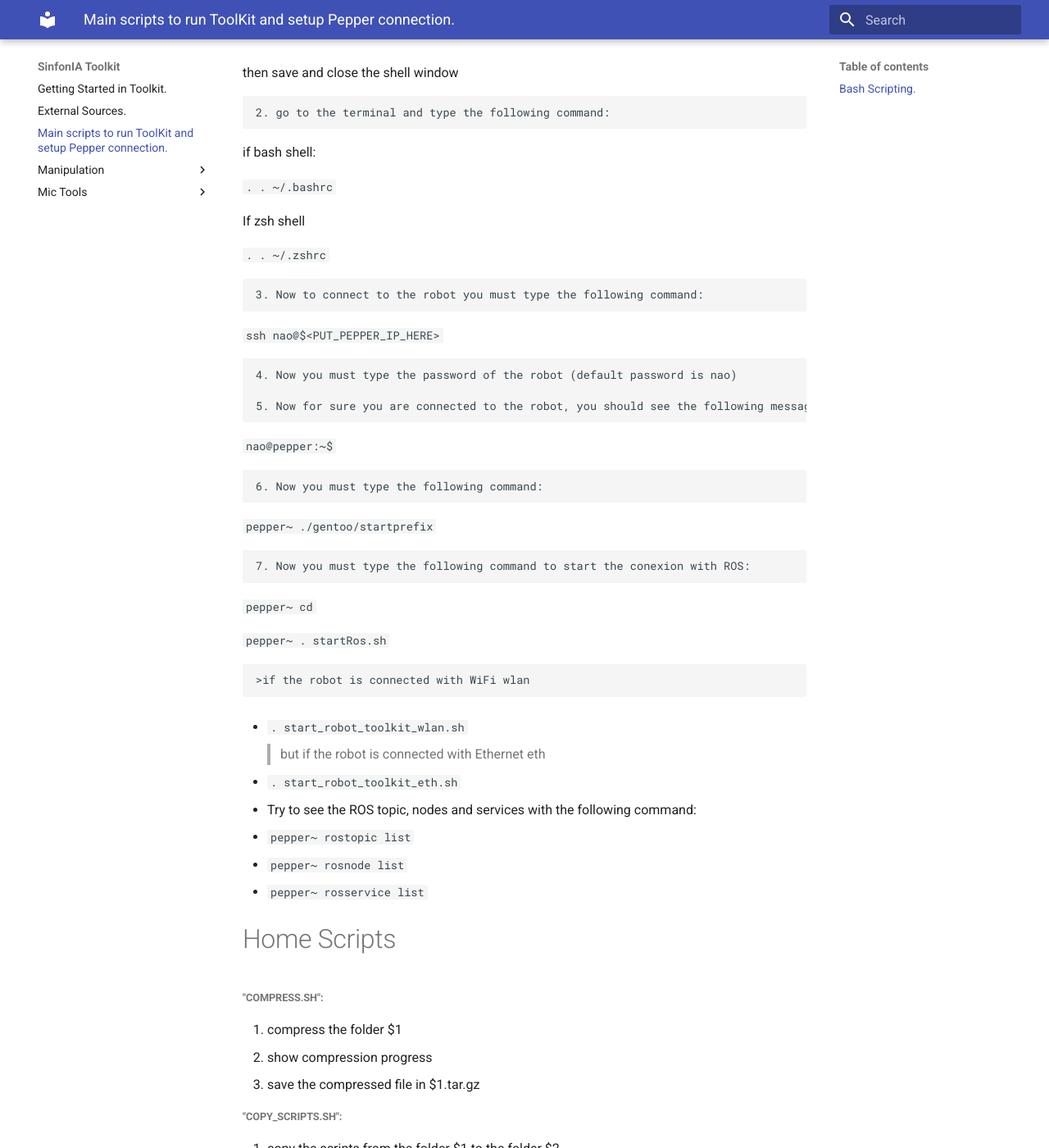
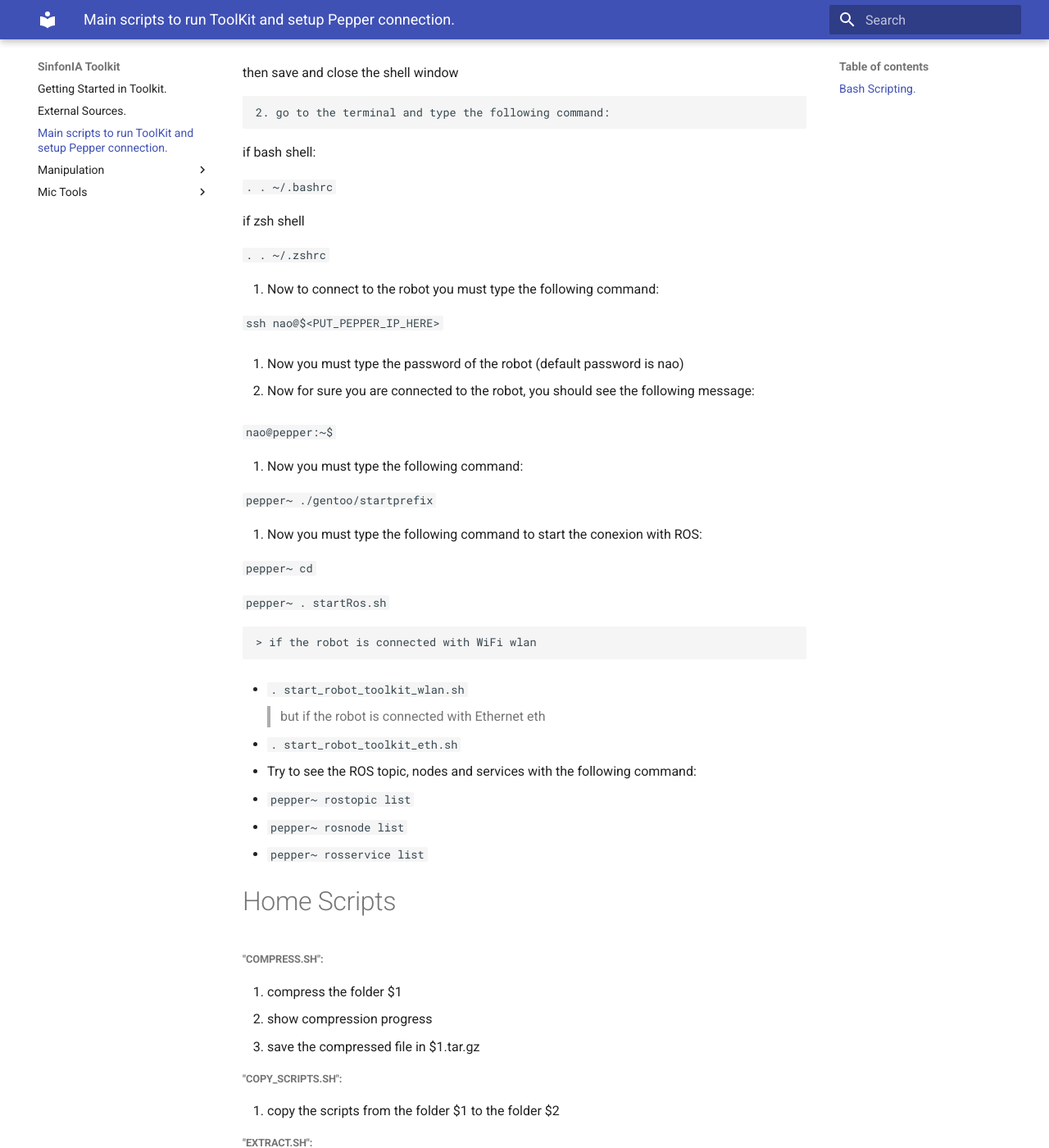
Before and after one commit to SinfonIAUniandes/sinfonia_toolkit, an MkDocs documentation site: the page built from docs/3. Scripts.md, in a window 1280 px wide and 1400 px high, scrolled down 1070 px. Shown: the whole window at 82% size. Built offline with MkDocs 1.6.1 and Material for MkDocs 9.7.7, drawn with Linux system fonts in a browser that asks for light colours.

````diff
--- a/docs/3. Scripts.md
+++ b/docs/3. Scripts.md
@@ -22,6 +22,7 @@ More documentation about Unix/BashScripting knowledge:
 > if your shell is bash use:
 
 - ```gedit ~/.bashrc```
+
 > elseif your shell is zsh use:
 
 - ```gedit ~/.zshrc```
@@ -44,35 +45,35 @@ if bash shell:
 
 ```. . ~/.bashrc```
 
-If zsh shell
+if zsh shell
 
 ```. . ~/.zshrc```
 
-    3. Now to connect to the robot you must type the following command:
+3. Now to connect to the robot you must type the following command:
 
 ```ssh nao@$<PUT_PEPPER_IP_HERE>```
 
-    4. Now you must type the password of the robot (default password is nao)
+4. Now you must type the password of the robot (default password is nao)
 
-    5. Now for sure you are connected to the robot, you should see the following message:
+5. Now for sure you are connected to the robot, you should see the following message:
 
 ```nao@pepper:~$   ```
 
-    6. Now you must type the following command:
+6. Now you must type the following command:
 
 ```pepper~ ./gentoo/startprefix```
 
-    7. Now you must type the following command to start the conexion with ROS:
+7. Now you must type the following command to start the conexion with ROS:
 
 ```pepper~ cd```
 
 ```pepper~ . startRos.sh```
 
-    >if the robot is connected with WiFi wlan
+    > if the robot is connected with WiFi wlan
 
 - ```. start_robot_toolkit_wlan.sh```
 
-    >but if the robot is connected with Ethernet eth
+    > but if the robot is connected with Ethernet eth
 
 - ```. start_robot_toolkit_eth.sh```
 
````
